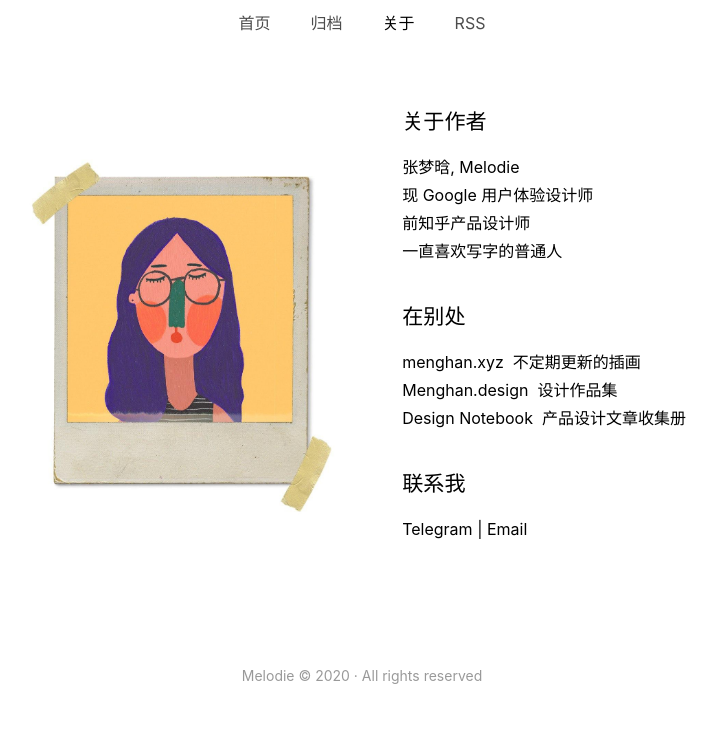
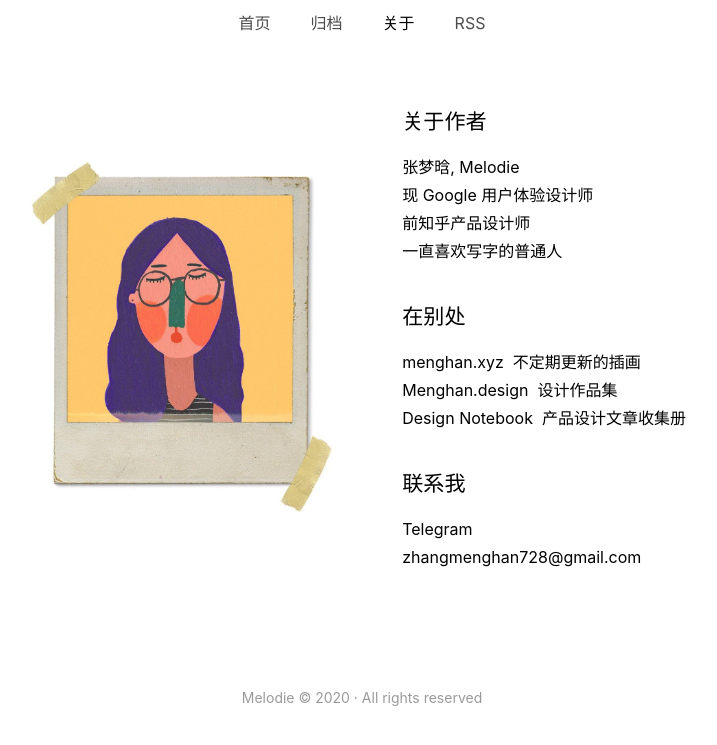
Before and after one commit to MelodieZhang/personal-blog, a Gatsby site: page /about in a window 1280 px wide. Shown: the part 117-862 px from the top of the page, without its empty margins (278-995 px from the left). Built offline with nearby package versions, Linux system fonts and the light colour scheme; Gatsby itself is replaced by a stand-in of ours; some packages are replaced by stand-ins of ours.

Commit message:
show email address directly

```diff
--- a/src/pages/about.js
+++ b/src/pages/about.js
@@ -100,14 +100,9 @@ const AboutPage = ({ location }) => {
             >
               Telegram
             </a>
-            &nbsp;|&nbsp;
-            <a
-              className={aboutStyle.link}
-              href="mailto:zhangmenghan728@gmail.com"
-              title="email"
-            >
-              Email
-            </a>
+            <div className={aboutStyle.content}>
+              zhangmenghan728@gmail.com
+            </div>
           </p>
         </div>
       </div>
```
